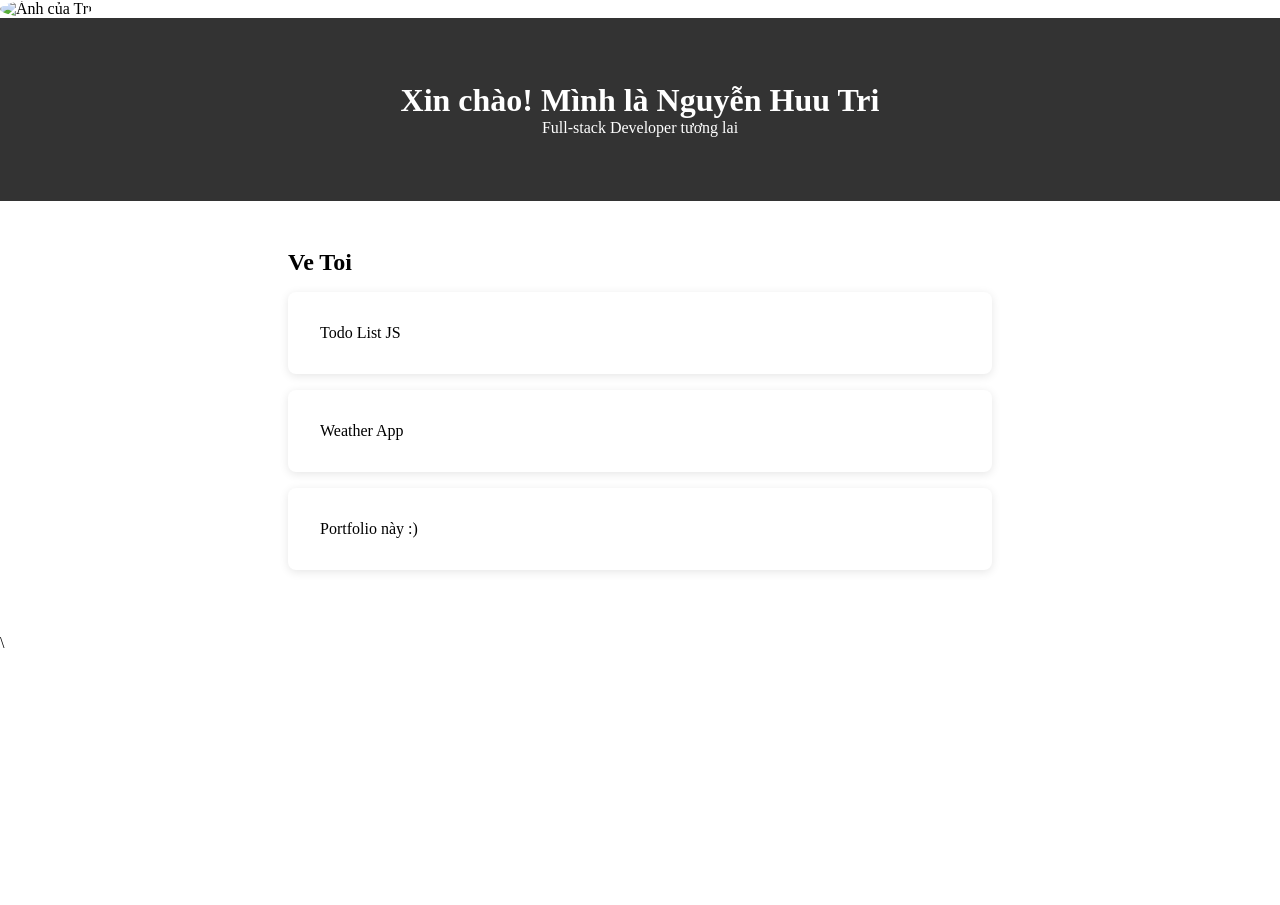
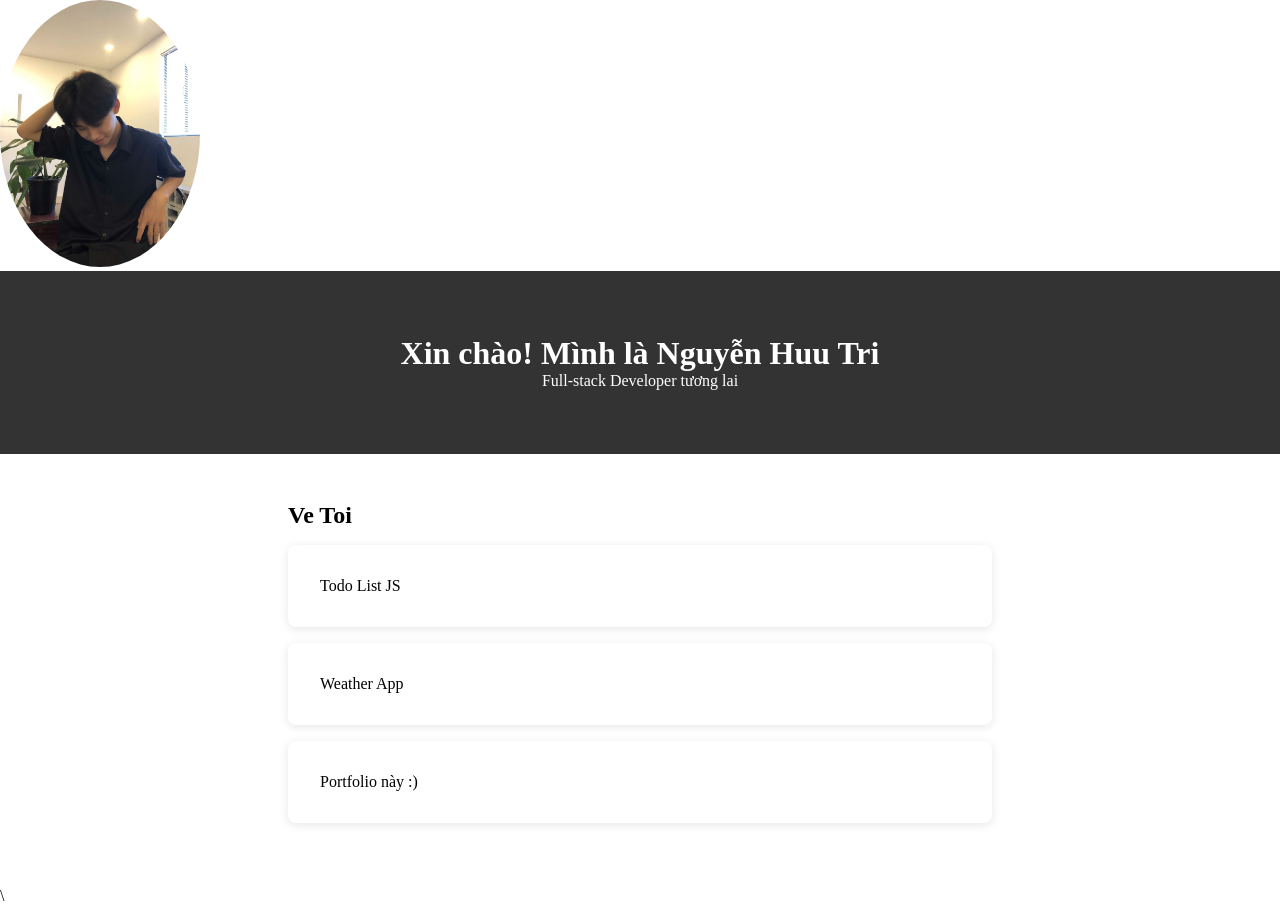
Before and after one commit to huutrivhu-commits/myportfolio, a plain HTML site: page about.html in a window 1280 px wide. Before the commit the page ends 800 px from the top, so only its background shows below. Drawn offline with Linux system fonts and the light colour scheme.

Commit message:
Update about.html

```diff
--- a/about.html
+++ b/about.html
@@ -9,7 +9,7 @@ initial-scale=1.0">
 </head>
 <body>
     <nav>
-        <img src="tri.jpg.jfif" alt="Ảnh của Trí" style="width:200px; border-radius:50%;">
+        <img src="image/tri.jpg.jfif" alt="Ảnh của Trí" style="width:200px; border-radius:50%;">
         <a href="index.html">Trang chủ</a>
         <a href="about.html">Giới thiệu</a>
         <a href="contact.html">Liên hệ</a>
```
